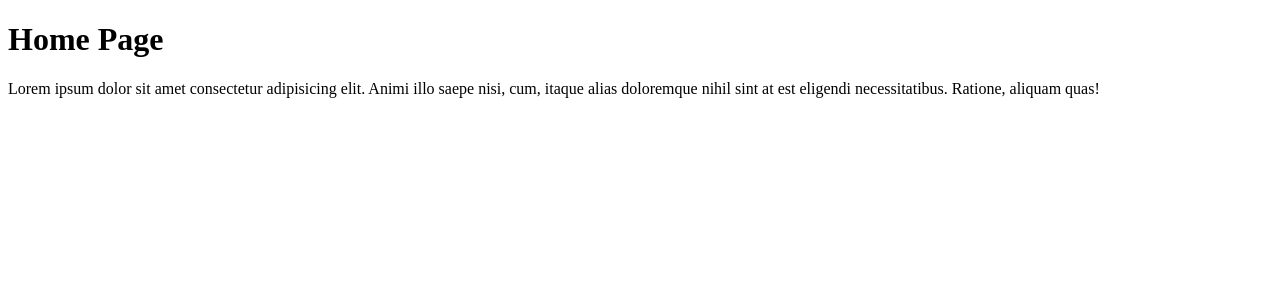
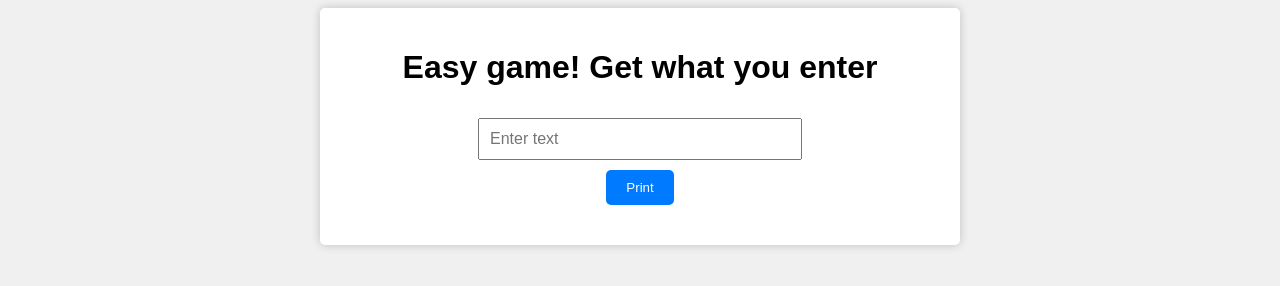
Before and after one commit to justmiroslav/first_web_project, a plain HTML site: page index.html in a window 1280 px wide. Drawn offline with Linux system fonts and the light colour scheme.

Commit message:
all is good

```diff
--- a/index.html
+++ b/index.html
@@ -4,9 +4,17 @@
     <meta charset="UTF-8">
     <meta name="viewport" content="width=device-width, initial-scale=1.0">
     <title>Document</title>
+    <link rel="stylesheet" type="text/css" href="styles/styles.css">
 </head>
 <body>
-    <h1>Home Page</h1>
-    <p>Lorem ipsum dolor sit amet consectetur adipisicing elit. Animi illo saepe nisi, cum, itaque alias doloremque nihil sint at est eligendi necessitatibus. Ratione, aliquam quas!</p>
+    <div class="container">
+        <h1>Easy game! Get what you enter</h1>
+        <div class="input-container">
+            <input type="text" id="textInput" placeholder="Enter text">
+        </div>
+        <button id="printButton">Print</button>
+        <div id="output" class="output"></div>
+    </div>
 </body>
+<script src="scripts/scripts.js"></script>
 </html>
--- /dev/null
+++ b/scripts/scripts.js
@@ -0,0 +1,10 @@
+document.addEventListener('DOMContentLoaded', function () {
+    const textInput = document.getElementById('textInput');
+    const printButton = document.getElementById('printButton');
+    const output = document.getElementById('output');
+
+    printButton.addEventListener('click', function () {
+        const inputValue = textInput.value;
+        output.textContent = inputValue;
+    });
+});
--- /dev/null
+++ b/styles/styles.css
@@ -0,0 +1,41 @@
+body {
+    font-family: Arial;
+    background-color: #f0f0f0;
+    text-align: center;
+}
+
+.container {
+    max-width: 600px;
+    margin: 0 auto;
+    padding: 20px;
+    background-color: #fff;
+    box-shadow: 0 0 10px rgba(0, 0, 0, 0.2);
+    border-radius: 5px;
+}
+
+h1 {
+    font-size: 32px;
+}
+
+input[type="text"] {
+    width: 50%;
+    padding: 10px;
+    margin-top: 10px;
+    font-size: 16px;
+}
+
+button {
+    padding: 10px 20px;
+    margin-top: 10px;
+    background-color: #007BFF;
+    color: #fff;
+    border: none;
+    border-radius: 5px;
+    cursor: pointer;
+}
+
+.output {
+    margin-top: 20px;
+    color: black;
+    font-size: 18px;
+}
```
